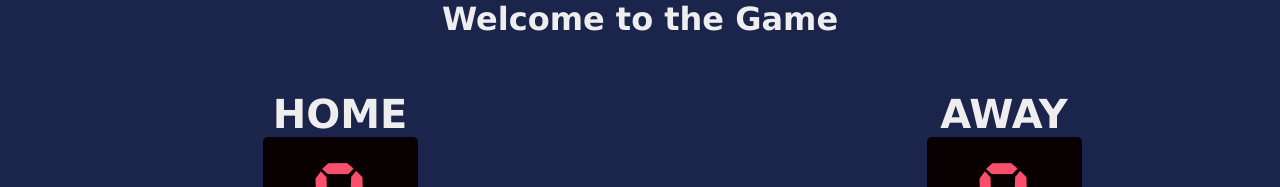
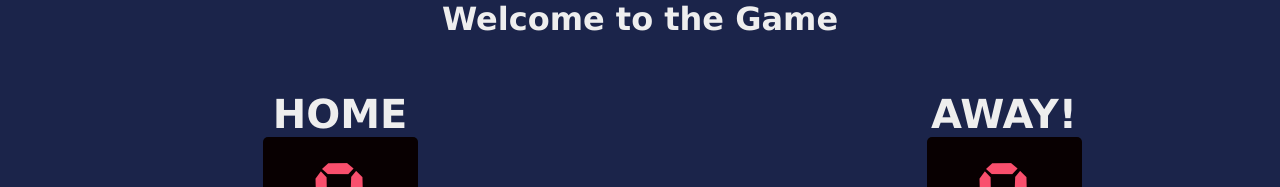
Before and after one commit to budkayy/Soreboard-1, a plain HTML site: page index.html in a window 1280 px wide. Shown: the top 187 px of the page. Drawn offline with Linux system fonts and the light colour scheme.

Commit message:
update Away to Away!

```diff
--- a/index.html
+++ b/index.html
@@ -19,7 +19,7 @@
 
                 </div>
                 <div class="hg-container">
-                    <h3>AWAY</h3>
+                    <h3>AWAY!</h3>
                     <p class="score-box-number" id="guest-score-box"></p>
                     <div class="score-btns">
                         <button class="add-score-btn" id="score-guest-1" onclick="guestAddOne()">+1</button>
```
